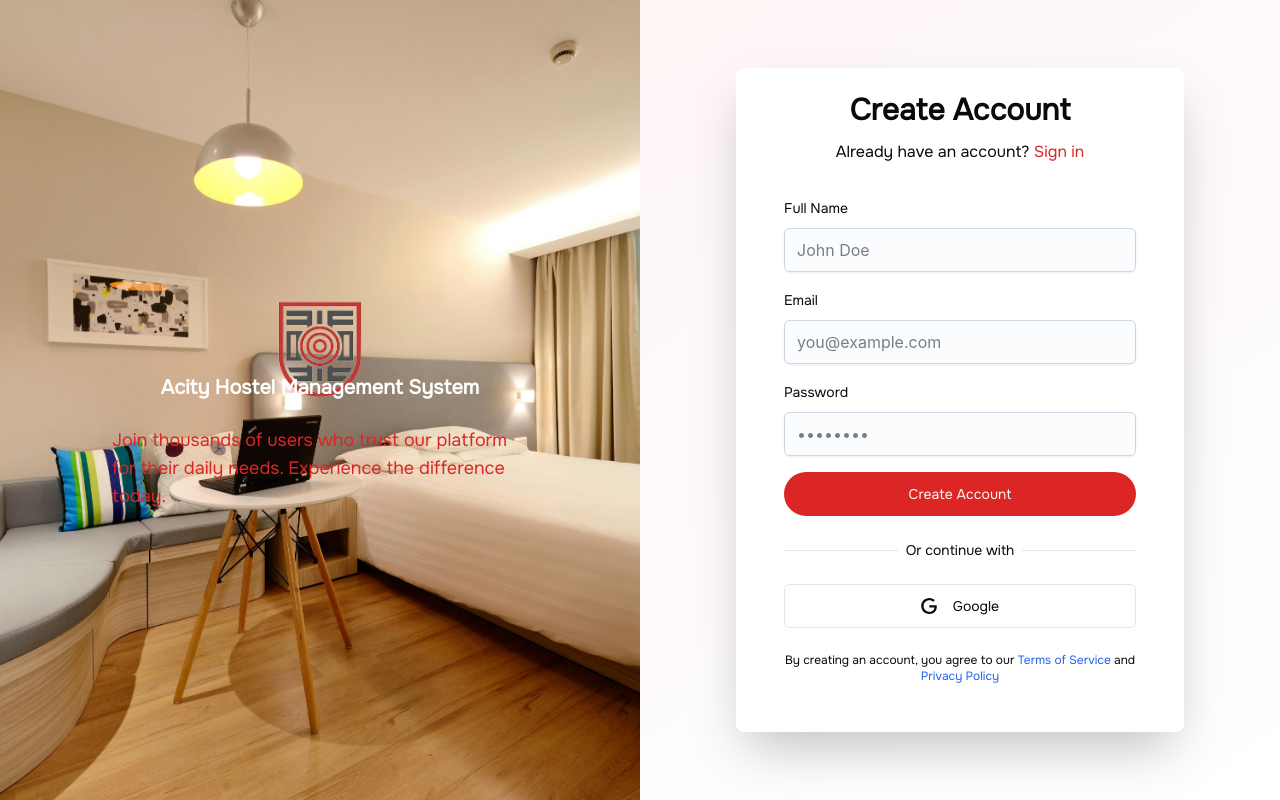
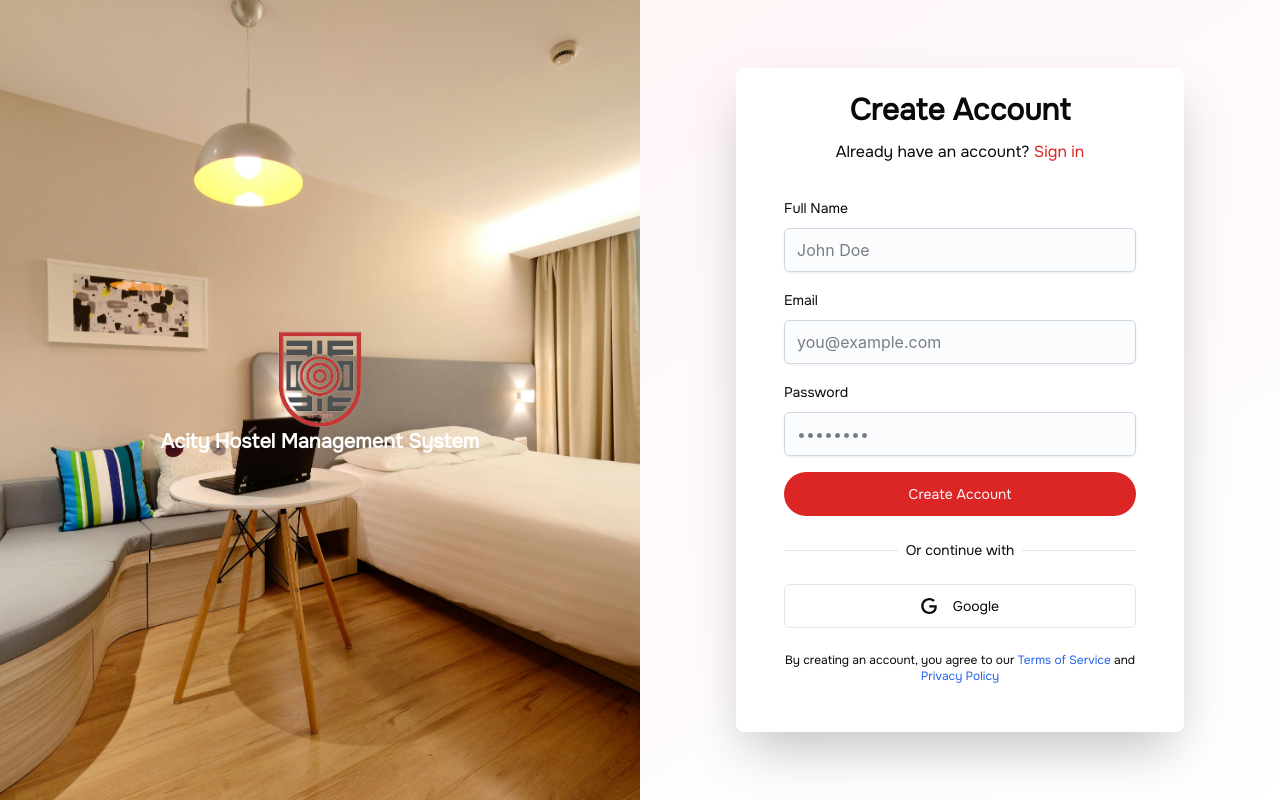
Before and after one commit to JoelEkeng/acity-HMS, a Next.js app: page /register in a window 1280 px wide. Built offline with nearby package versions, Linux system fonts and the light colour scheme.

Commit message:
Update on layout

```diff
--- a/app/(auth)/login/page.tsx
+++ b/app/(auth)/login/page.tsx
@@ -4,7 +4,7 @@ import Link from 'next/link'
 export default function Page() {
   return (
     <div className="min-h-screen flex flex-col p-4 lg:w-1/3 m-auto">
-      <div className="text-center py-4">
+      <div className="text-center mt-24">
         <p className="text-gray-500">
           Welcome back! Please login to your account.
         </p>
--- a/components/auth/signup.tsx
+++ b/components/auth/signup.tsx
@@ -21,13 +21,9 @@ const SignUpForm = () => {
           />
           <div className="relative z-10 p-12  max-w-lg">
             <Image src="/logo.png" width={200} height={200} className="m-auto" alt="Acity Logo" />
-            <h1 className="text-xl font-bold mb-6 -mt-8 dark:text-white text-white text-center">
+            <h1 className="text-xl font-bold mb-6 -mt-2 dark:text-white text-white text-center">
               Acity Hostel Management System
             </h1>
-            <p className="text-lg dark:text-red-600 text-red-600">
-              Join thousands of users who trust our platform for their daily
-              needs. Experience the difference today.
-            </p>
           </div>
         </div>
 
--- a/components/ui/HostelTypes.tsx
+++ b/components/ui/HostelTypes.tsx
@@ -47,9 +47,9 @@ export function HostelTypes() {
     <motion.div
       key="modal"
       initial={{ opacity: 0 }}
-      animate={{ y: 10, opacity: 1, scale: 0.5 }}
+      animate={{ y: 5, opacity: 1, scale: 0.5 }}
       exit={{ opacity: 0, y: -10 }}
-      transition= {{ ease: "anticipate", duration: 3}}
+      transition= {{ ease: "easeInOut", duration: 3}}
       whileInView={{opacity: 1, scale: 1.1}}
       viewport={{ once: true, amount: 0.5 }}
      className="relative z-20 py-10 lg:py-40 max-w-7xl mx-auto">
```
